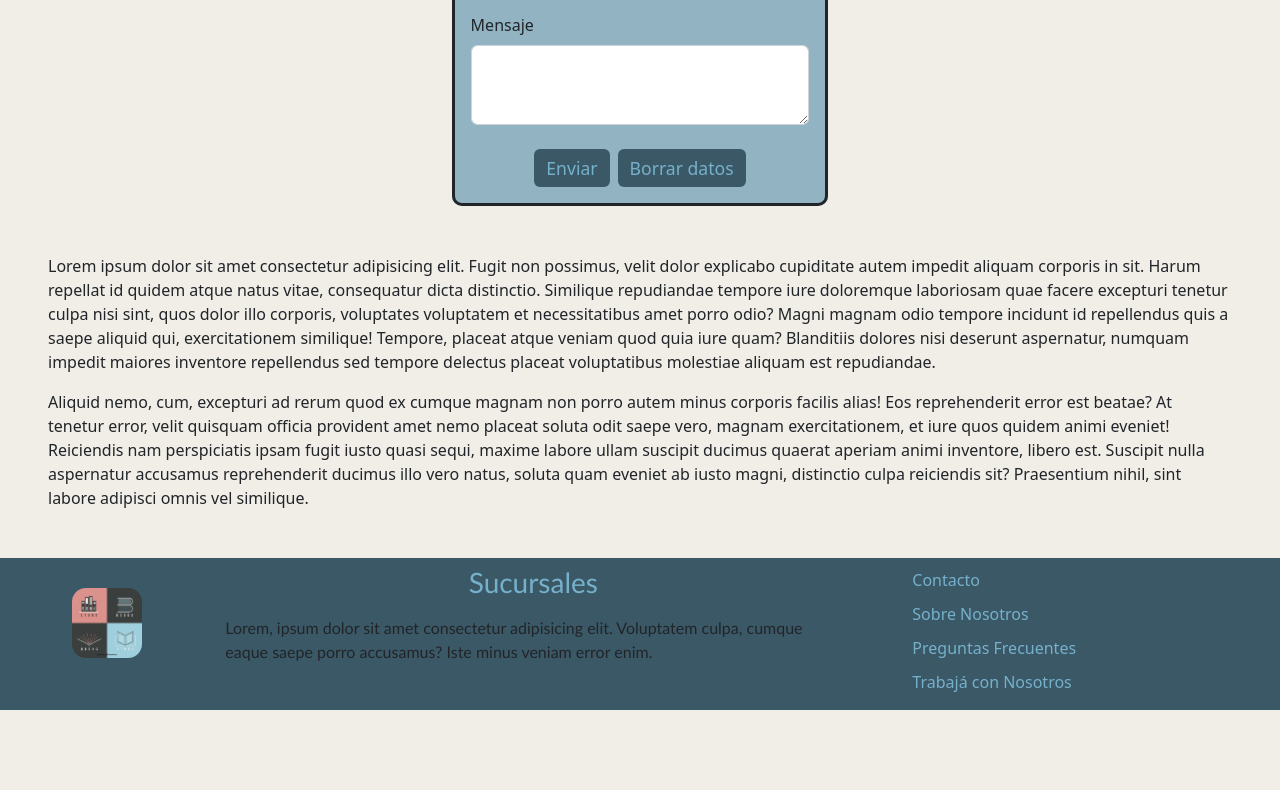
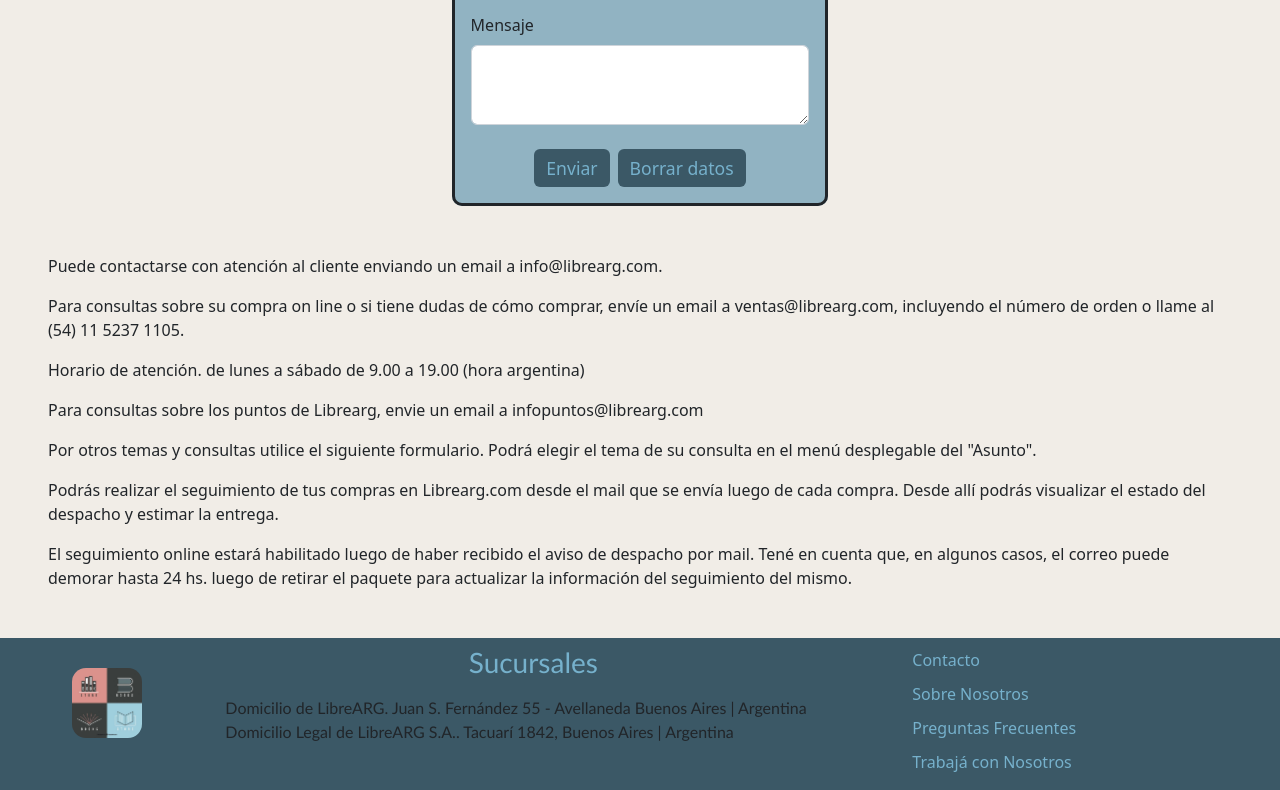
Before and after one commit to Estefaniasegovia/CursoCoder, a website: page Views/contacto.html in a window 1280 px wide. Shown: the part 414-1204 px from the top of the page. Before the commit the page ends 1124 px from the top, so only its background shows below. Drawn offline with nearby package versions, Linux system fonts and the light colour scheme.

Commit message:
se quitó los lorem

```diff
--- a/Views/contacto.html
+++ b/Views/contacto.html
@@ -72,12 +72,13 @@
             </fieldset>
         </form>
         <section class="m-5">
-            <p>
-                Lorem ipsum dolor sit amet consectetur adipisicing elit. Fugit non possimus, velit dolor explicabo cupiditate autem impedit aliquam corporis in sit. Harum repellat id quidem atque natus vitae, consequatur dicta distinctio. Similique repudiandae tempore iure doloremque laboriosam quae facere excepturi tenetur culpa nisi sint, quos dolor illo corporis, voluptates voluptatem et necessitatibus amet porro odio? Magni magnam odio tempore incidunt id repellendus quis a saepe aliquid qui, exercitationem similique! Tempore, placeat atque veniam quod quia iure quam? Blanditiis dolores nisi deserunt aspernatur, numquam impedit maiores inventore repellendus sed tempore delectus placeat voluptatibus molestiae aliquam est repudiandae.
-            </p>
-            <p>
-                Aliquid nemo, cum, excepturi ad rerum quod ex cumque magnam non porro autem minus corporis facilis alias! Eos reprehenderit error est beatae? At tenetur error, velit quisquam officia provident amet nemo placeat soluta odit saepe vero, magnam exercitationem, et iure quos quidem animi eveniet! Reiciendis nam perspiciatis ipsam fugit iusto quasi sequi, maxime labore ullam suscipit ducimus quaerat aperiam animi inventore, libero est. Suscipit nulla aspernatur accusamus reprehenderit ducimus illo vero natus, soluta quam eveniet ab iusto magni, distinctio culpa reiciendis sit? Praesentium nihil, sint labore adipisci omnis vel similique.
-            </p>
+            <p>Puede contactarse con atención al cliente enviando un email a info@librearg.com.</p>
+            <p>Para consultas sobre su compra on line o si tiene dudas de cómo comprar, envíe un email a ventas@librearg.com, incluyendo el número de orden o llame al (54) 11 5237 1105.</p>
+            <p>Horario de atención. de lunes a sábado de 9.00 a 19.00 (hora argentina)</p>
+            <p>Para consultas sobre los puntos de Librearg, envie un email a infopuntos@librearg.com</p>
+            <p>Por otros temas y consultas utilice el siguiente formulario. Podrá elegir el tema de su consulta en el menú desplegable del "Asunto".</p>
+            <p>Podrás realizar el seguimiento de tus compras en Librearg.com desde el mail que se envía luego de cada compra. Desde allí podrás visualizar el estado del despacho y estimar la entrega.</p>
+            <p>El seguimiento online estará habilitado luego de haber recibido el aviso de despacho por mail. Tené en cuenta que, en algunos casos, el correo puede demorar hasta 24 hs. luego de retirar el paquete para actualizar la información del seguimiento del mismo.</p>
         </section>
     </main>
     <footer class="container-fluid d-flex flex-wrap justify-content-between align-items-center">
@@ -95,7 +96,7 @@
                 </div>
                 <div>
                     <p>
-                        Lorem, ipsum dolor sit amet consectetur adipisicing elit. Voluptatem culpa, cumque eaque saepe porro accusamus? Iste minus veniam error enim.
+                        Domicilio de LibreARG.  Juan S. Fernández 55 - Avellaneda Buenos Aires | Argentina Domicilio Legal de LibreARG S.A.. Tacuarí 1842, Buenos Aires | Argentina
                     </p>
                 </div>
             </div>
```
Also changed, not shown: Views/carrito.html (+1 -1 lines), Views/masVendidos.html (+1 -1 lines), Views/nosotros.html (+5 -9 lines), Views/novedades.html (+1 -1 lines), Views/preguntasF.html (+7 -7 lines), Views/registrar.html (+1 -1 lines), index.html (+3 -1 lines).
